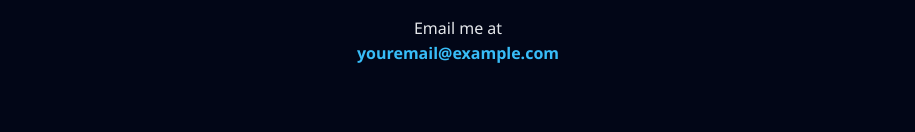
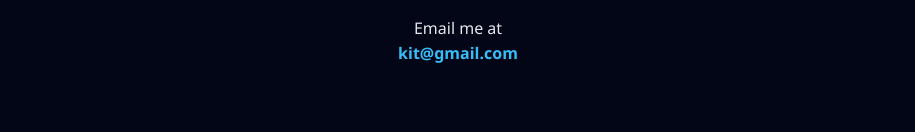
Before and after one commit to KitIsCooked/Resume, a plain HTML site: page index.html in a window 1280 px wide. Shown: the part 1505-1637 px from the top of the page, without its empty margins (182-1097 px from the left). Drawn offline with Linux system fonts and the light colour scheme.

Commit message:
Update index.html

```diff
--- a/index.html
+++ b/index.html
@@ -118,7 +118,7 @@ footer{
 <section class="contact">
   <h2>Contact</h2>
   <p>Email me at</p>
-  <a href="mailto:kit@gmail.com">youremail@example.com</a>
+  <a href="mailto:kit@gmail.com">kit@gmail.com</a>
 </section>
 
 <footer>
```
